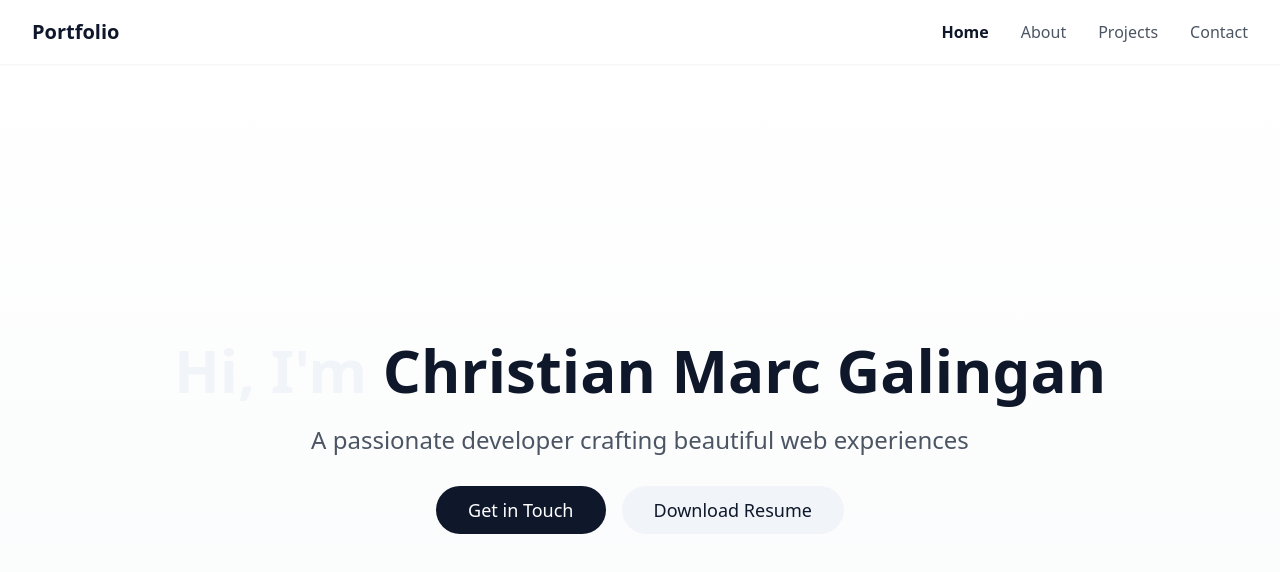
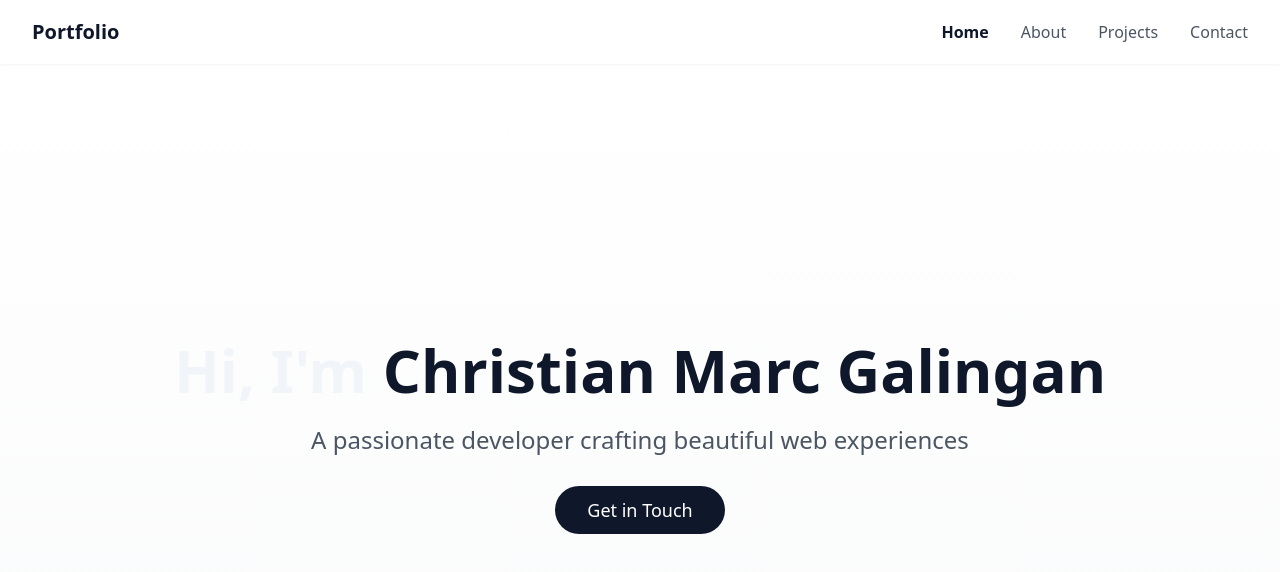
Before and after one commit to Xtiannn07/portfolio-v2, a React (Vite) app: page / in a window 1280 px wide. Shown: the top 572 px of the page. Built offline with nearby package versions, Linux system fonts and the light colour scheme.

Commit message:
Reverted to edit 67b81445-ef7d-45fc-91c8-70ab5c8ae5da: "Edit Project Author Name
Updated the author name throughout the project to "Christian Marc Galingan."
[skip gpt_engineer]"

```diff
--- a/src/pages/Index.tsx
+++ b/src/pages/Index.tsx
@@ -27,21 +27,13 @@ const Index = () => {
               initial={{ opacity: 0, y: 20 }}
               animate={{ opacity: 1, y: 0 }}
               transition={{ duration: 0.5, delay: 0.4 }}
-              className="mt-10 space-x-4"
+              className="mt-10"
             >
               <a
                 href="/contact"
                 className="bg-primary text-white px-8 py-3 rounded-full text-lg font-medium hover:bg-primary/90 transition-colors"
               >
                 Get in Touch
-              </a>
-              <a
-                href="#" // Replace this with your actual resume URL
-                target="_blank"
-                rel="noopener noreferrer"
-                className="bg-secondary text-primary px-8 py-3 rounded-full text-lg font-medium hover:bg-secondary/90 transition-colors"
-              >
-                Download Resume
               </a>
             </motion.div>
           </div>
```
